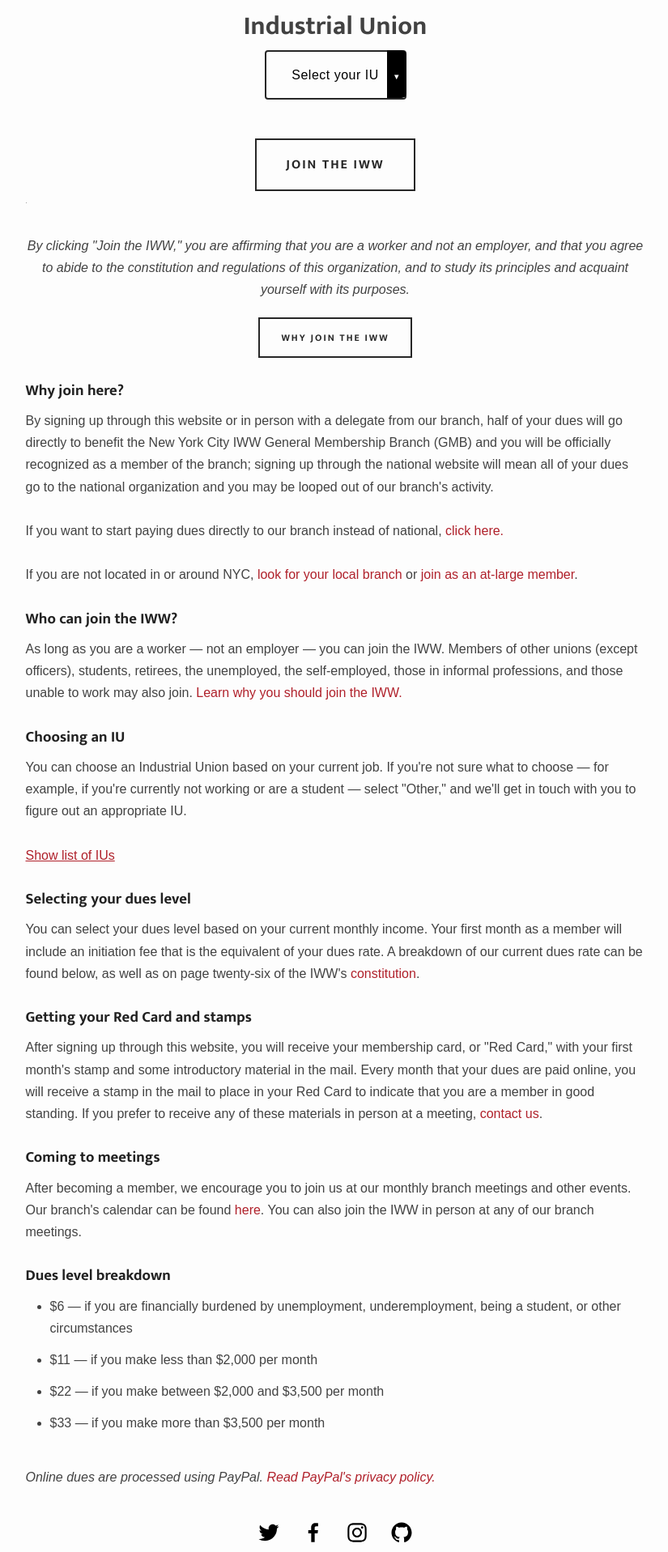
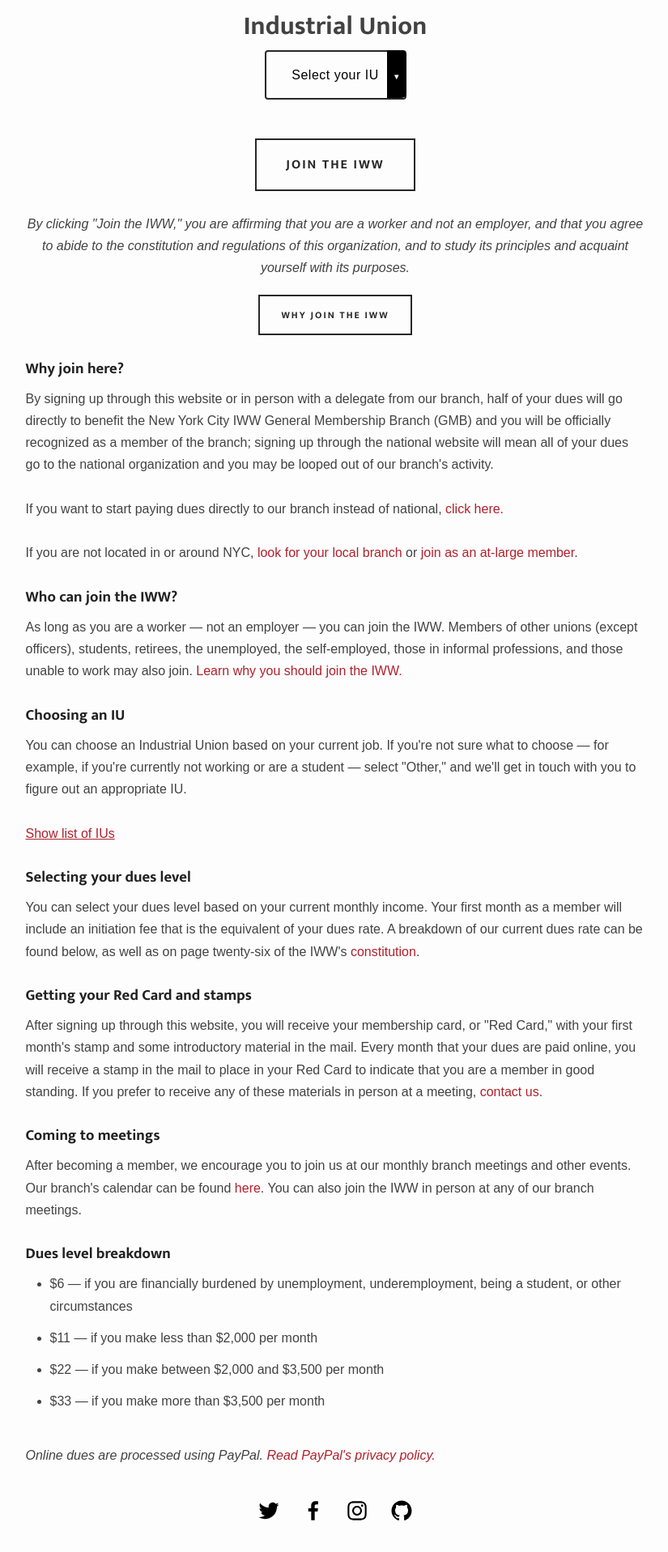
Before and after one commit to vancouveriww/vancouveriww.github.io, a Jekyll site: the page built from join.html, in a window 1280 px wide. Shown: the part 1428-3345 px from the top of the page at 81% size, without its empty margins (226-1051 px from the left). Built offline with Jekyll 4.4.1, drawn with Linux system fonts in a browser that asks for light colours; some web fonts are replaced; Markdown is read by kramdown in place of the engine named in the settings.

Commit message:
Update join.html

```diff
--- a/join.html
+++ b/join.html
@@ -103,8 +103,6 @@
 <div style="padding-top: 20px; padding-bottom: 0;justify-content: center;display: flex;">
 <button type="submit" name="submit" class="button-large" data-initialized="true" onclick="getCost()">Join the IWW</button>
 </div>
-<img alt="" width="1" height="1"
-src="https://www.paypalobjects.com/en_US/i/scr/pixel.gif" >
 </form>
 
 <script>
```
